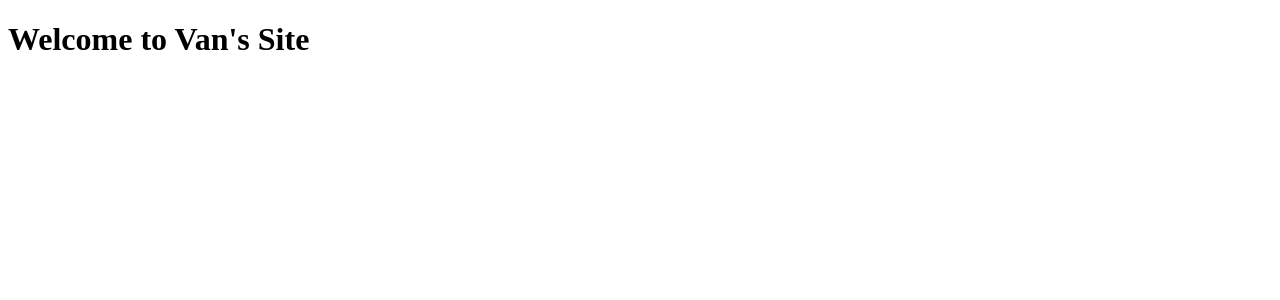
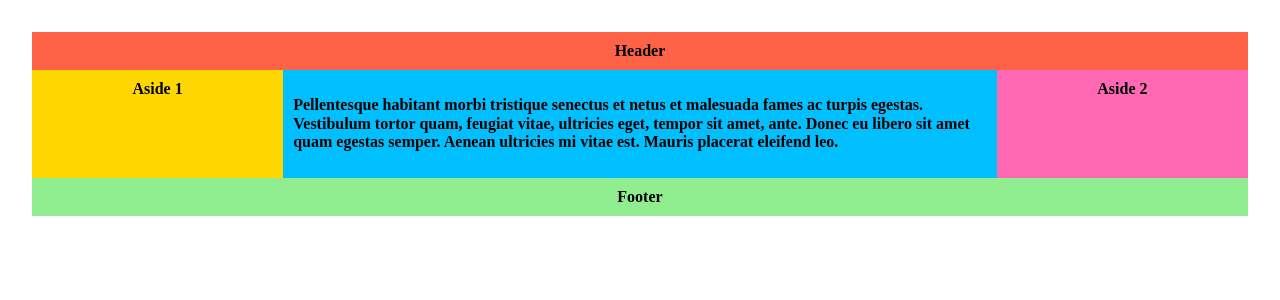
Before and after one commit to vhodgesosu/mysite, a Django app: page / in a window 1280 px wide. Shown: the top 300 px of the page. Run offline with Django 5.2, Linux system fonts and the light colour scheme.

Commit message:
Working with flexbox

```diff
--- a/mysite/settings.py
+++ b/mysite/settings.py
@@ -124,6 +124,9 @@ USE_TZ = True
 # https://docs.djangoproject.com/en/5.1/howto/static-files/
 
 STATIC_URL = 'static/'
+STATICFILES_DIRS = [
+    BASE_DIR, 'static'
+]
 
 # Default primary key field type
 # https://docs.djangoproject.com/en/5.1/ref/settings/#default-auto-field
--- /dev/null
+++ b/static/css/style.css
@@ -0,0 +1,48 @@
+.container {
+    display: flex;
+    flex-flow: row wrap;
+    font-weight: bold;
+    text-align: center;
+  }
+
+  .container > * {
+    padding: 10px;
+    flex: 1 100%;
+  }
+
+  .header {
+    background: tomato;
+  }
+
+  .footer {
+    background: lightgreen;
+  }
+
+  .main {
+    text-align: left;
+    background: deepskyblue;
+  }
+
+  .aside-1 {
+    background: gold;
+  }
+
+  .aside-2 {
+    background: hotpink;
+  }
+
+  @media all and (min-width: 600px) {
+    .aside { flex: 1 0 0; }
+  }
+
+  @media all and (min-width: 800px) {
+    .main    { flex: 3 0px; }
+    .aside-1 { order: 1; }
+    .main    { order: 2; }
+    .aside-2 { order: 3; }
+    .footer  { order: 4; }
+  }
+
+  body {
+    padding: 2em;
+  }
--- a/templates/base.html
+++ b/templates/base.html
@@ -1,11 +1,26 @@
 <!DOCTYPE html>
+{% load static %}
 <html lang="en">
 <head>
     <meta charset="UTF-8">
     <meta name="viewport" content="width=device-width, initial-scale=1.0">
-    <title>My Site</title>
+    <title>
+        {% block title %}
+            My Site
+        {% endblock %}
+    </title>
+    <link rel="stylesheet" href="{% static 'css/normalize.css' %}">
+    <link rel="stylesheet" href="{% static 'css/style.css' %}">
 </head>
 <body>
-    <h1>Welcome to Van's Site</h1>
+    <div class="container">
+        <header class="header">Header</header>
+        <article class="main">
+            <p>Pellentesque habitant morbi tristique senectus et netus et malesuada fames ac turpis egestas. Vestibulum tortor quam, feugiat vitae, ultricies eget, tempor sit amet, ante. Donec eu libero sit amet quam egestas semper. Aenean ultricies mi vitae est. Mauris placerat eleifend leo.</p>
+        </article>
+        <aside class="aside aside-1">Aside 1</aside>
+        <aside class="aside aside-2">Aside 2</aside>
+        <footer class="footer">Footer</footer>
+    </div>
 </body>
 </html>
```
